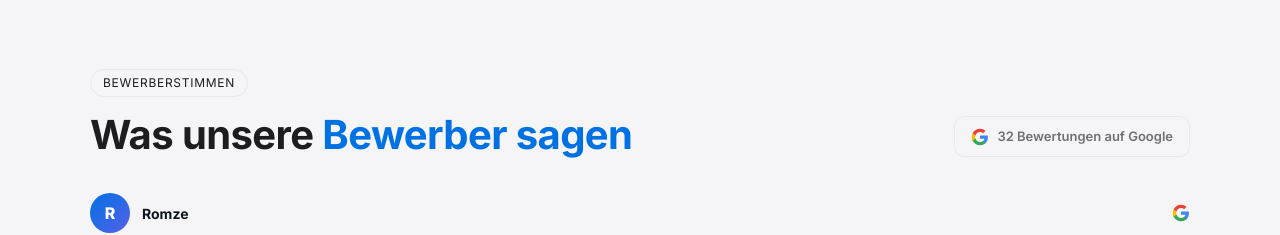
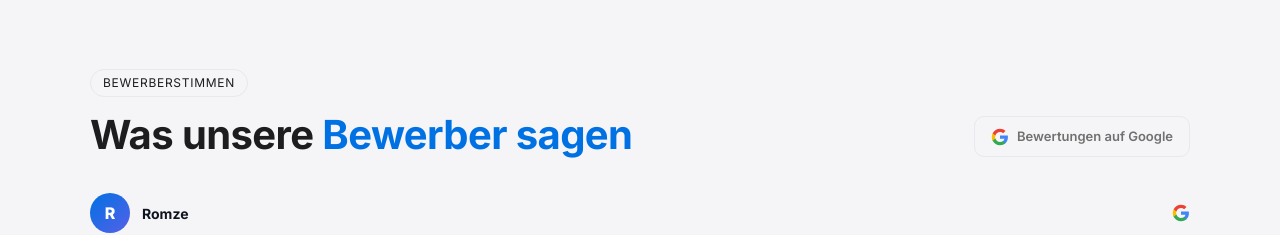
Before and after one commit to MatiXn/webseite2026, a Next.js app in the folder frontend/: page / in a window 1280 px wide. Shown: the part 3420-3655 px from the top of the page. Built offline with nearby package versions, Linux system fonts and the light colour scheme.

Commit message:
fix: remove number from Google reviews badge

```diff
--- a/frontend/src/app/page.tsx
+++ b/frontend/src/app/page.tsx
@@ -623,7 +623,7 @@ export default function Home() {
               style={{ display: "flex", alignItems: "center", gap: 8, background: "var(--bg)", border: "1px solid var(--border)", borderRadius: 10, padding: "10px 16px", textDecoration: "none" }}
             >
               <GoogleIcon />
-              <div style={{ fontSize: 13, color: "var(--gray)", fontWeight: 600 }}>32 Bewertungen auf Google</div>
+              <div style={{ fontSize: 13, color: "var(--gray)", fontWeight: 600 }}>Bewertungen auf Google</div>
             </a>
           </div>
 
```
